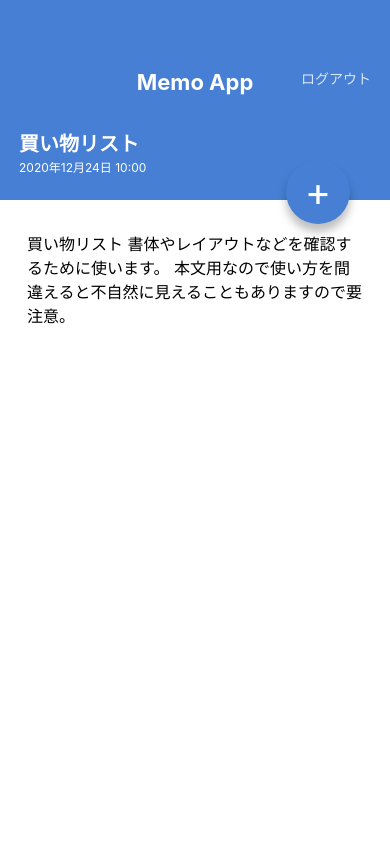
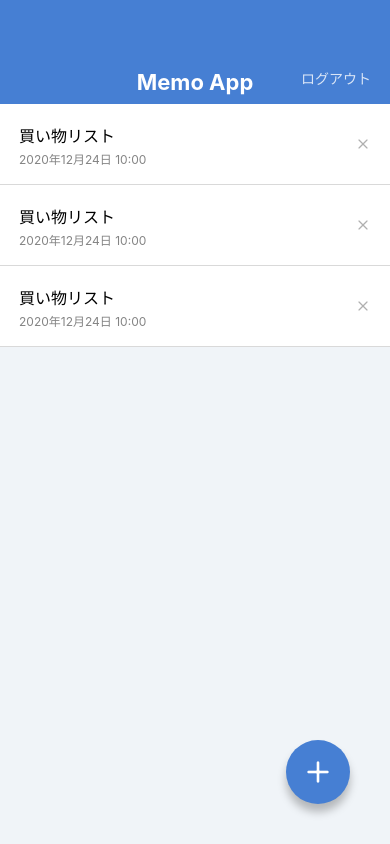
Before and after one commit to yuki1303/MemoApp, a React Native app: screen / in a window 390 px wide. Built offline with nearby package versions, Linux system fonts and the light colour scheme.

Commit message:
Isstall @expo/vector-icons

```diff
--- a/App.jsx
+++ b/App.jsx
@@ -1,10 +1,10 @@
 // import React from 'react';
-// import MemoListScreen from './src/screens/MemoListScreen';
-import MemoDetailScreen from './src/screens/MemoDetailScreen';
+import MemoListScreen from './src/screens/MemoListScreen';
+// import MemoDetailScreen from './src/screens/MemoDetailScreen';
 
 export default function App() {
   return (
-    // <MemoListScreen />
-    <MemoDetailScreen />
+    <MemoListScreen />
+    // <MemoDetailScreen />
   );
 }
--- a/package.json
+++ b/package.json
@@ -8,6 +8,7 @@
     "eject": "expo eject"
   },
   "dependencies": {
+    "@expo/vector-icons": "^10.2.1",
     "expo": "~45.0.0",
     "expo-status-bar": "~1.3.0",
     "prop-types": "^15.8.1",
--- a/src/components/CircleButton.jsx
+++ b/src/components/CircleButton.jsx
@@ -1,19 +1,20 @@
 // import React from 'react';
-import { View, Text, StyleSheet } from 'react-native';
+import { View, StyleSheet } from 'react-native';
 import { string, shape } from 'prop-types';
+import { Feather } from '@expo/vector-icons';
 
 export default function CircleButton(props) {
-  const { children, style } = props;
+  const { style, name } = props;
   return (
     <View style={[styles.circleButton, style]}>
-      <Text style={styles.circleButtonLabel}>{children}</Text>
+      <Feather name={name} size={32} color="white" />
     </View>
   );
 }
 
 CircleButton.propTypes = {
-  children: string.isRequired,
   style: shape(),
+  name: string.isRequired,
 };
 
 CircleButton.defaultProps = {
--- a/src/components/MemoList.jsx
+++ b/src/components/MemoList.jsx
@@ -1,4 +1,5 @@
 // import React from 'react';
+import { Feather } from '@expo/vector-icons';
 import { View, Text, StyleSheet } from 'react-native';
 
 export default function MemoList() {
@@ -10,7 +11,7 @@
           <Text style={styles.memoListItemDate}>2020年12月24日 10:00</Text>
         </View>
         <View>
-          <Text>X</Text>
+          <Feather name="x" size={16} color="#b0b0b0" />
         </View>
       </View>
       <View style={styles.memoListItem}>
@@ -19,7 +20,7 @@
           <Text style={styles.memoListItemDate}>2020年12月24日 10:00</Text>
         </View>
         <View>
-          <Text>X</Text>
+          <Feather name="x" size={16} color="#b0b0b0" />
         </View>
       </View>
       <View style={styles.memoListItem}>
@@ -28,7 +29,7 @@
           <Text style={styles.memoListItemDate}>2020年12月24日 10:00</Text>
         </View>
         <View>
-          <Text>X</Text>
+          <Feather name="x" size={16} color="#b0b0b0" />
         </View>
       </View>
     </View>
--- a/src/screens/MemoDetailScreen.jsx
+++ b/src/screens/MemoDetailScreen.jsx
@@ -19,7 +19,7 @@
           本文用なので使い方を間違えると不自然に見えることもありますので要注意。
         </Text>
       </ScrollView>
-      <CircleButton style={{ top: 160, bottom: 'auto' }}>+</CircleButton>
+      <CircleButton style={{ top: 160, bottom: 'auto' }} name="edit-2" />
     </View>
   );
 }
--- a/src/screens/MemoListScreen.jsx
+++ b/src/screens/MemoListScreen.jsx
@@ -10,7 +10,7 @@
     <View style={styles.container}>
       <AppBar />
       <MemoList />
-      <CircleButton>+</CircleButton>
+      <CircleButton name="plus" />
     </View>
   );
 }
```
Also changed, not shown: 1 other file (tests, documents, lock files or other folders).
